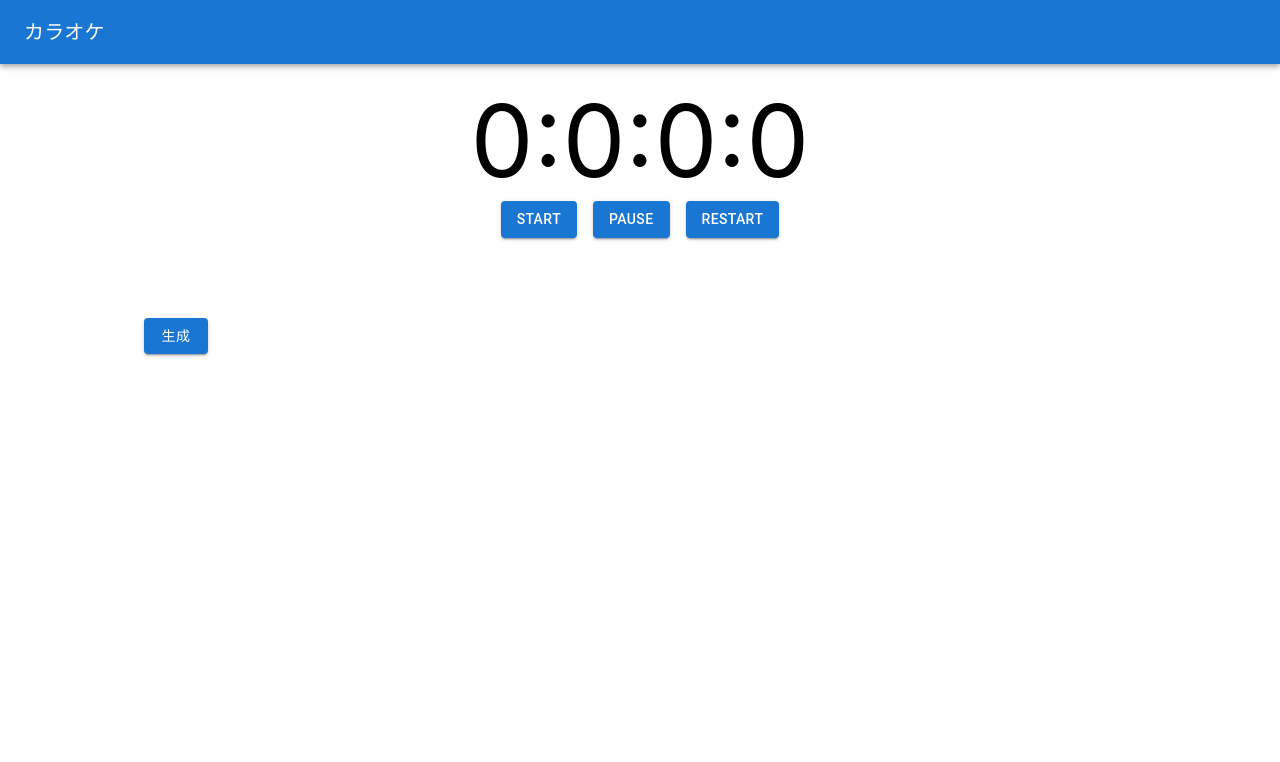
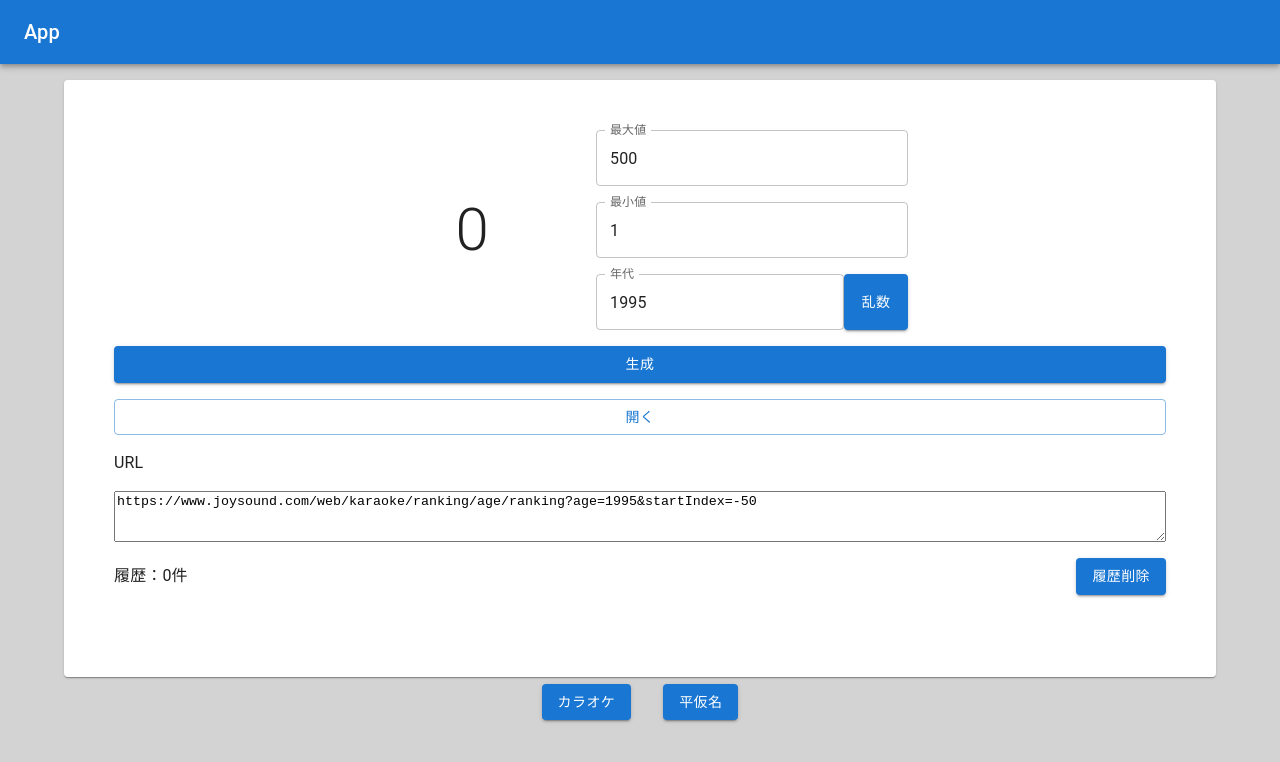
Before and after one commit to nRIONn/kara, a React (Create React App) app: page /hiragana in a window 1280 px wide. Shown: the top 762 px of the page. Built offline with nearby package versions, Linux system fonts and the light colour scheme.

Commit message:
routerやめた

```diff
--- a/package.json
+++ b/package.json
@@ -16,8 +16,6 @@
     "@types/react-dom": "^18.0.0",
     "react": "^18.2.0",
     "react-dom": "^18.2.0",
-    "react-router": "^6.22.0",
-    "react-router-dom": "^6.22.0",
     "react-scripts": "5.0.1",
     "react-timer-hook": "^3.0.7",
     "typescript": "^4.4.2",
--- a/src/App.tsx
+++ b/src/App.tsx
@@ -1,118 +1,29 @@
-import { Box, Button, Container, List, Stack, TextareaAutosize, TextField, Typography } from '@mui/material'
-import { useEffect, useState } from 'react'
+import { Box, Button, Card, Stack } from '@mui/material'
+import { useState } from 'react'
 import Bar from './Bar'
-import { generateHistoryElements, History, intializeHistory, storeHistory } from './history'
-import RemoveDialog from './RemoveDialog'
 import Hiragana from './Hiragana'
-const defaultUrl = "https://www.joysound.com/web/karaoke/ranking/age/ranking?age=1995&startIndex=0"
+import Karaoke from './Karaoke'
 
-/**
- * 機能
- * ・乱数が振れる
- * ・リンクを出す
- * ・履歴保存（24時間？）
- * ・年代±10機能
- */
 function App() {
-  const [max, setMax] = useState(500)
-  const [min, setMin] = useState(1)
-  const [age, setAge] = useState(1995)
-  const [rand, setRand] = useState(0)
-  const [isDuplication, setDuplication] = useState(false)
-  const [history, setHistory] = useState<History>({ list: [] })
-  const [url, setUrl] = useState(defaultUrl)
-  const [openRemoveDialpg, setOpenRemoveDialog] = useState(false)
-
-  const createRandom = () => {
-    const number = Math.ceil(Math.random() * (max - min + 1)) + min - 1
-    const duplictate = history.list.some(li => li.number === number && li.age === age)
-
-    // 重複確認して履歴に追加
-    if (!duplictate) setHistory({ list: [{ number: number, time: new Date().getTime(), age }, ...history.list] })
-
-    setRand(number)
-
-    // 重複表示
-    setDuplication(duplictate)
-  }
-
-  const changeAge = () => {
-    setAge(Math.ceil(Math.random() * (1984 - 2006 + 1)) + 2006 - 1)
-  }
-  const createUrl = () => {
-    const urlObj = new URL(defaultUrl)
-    const stIdx = (Math.floor((rand - 1) / 50)) * 50
-    // start
-    urlObj.search = urlObj.search.split('&').map((param) => {
-      if (param.includes('startIndex')) {
-        return `startIndex=${stIdx}`
-      } else if (param.includes('age')) {
-        return `age=${age}`
-      } else {
-        return param
-      }
-    }).join('&')
-    setUrl(urlObj.href)
-  }
-
-
-  useEffect(createUrl, [rand, age])
-  useEffect(() => storeHistory(history), [history])
-
-  // 履歴の初期取得
-  useEffect(() => setHistory(intializeHistory()), [])
-
-  const historyList: JSX.Element[] = generateHistoryElements(history)
-
-  const deleteHistory = () => {
-    history.list.shift()
-    setHistory({ list: [...history.list] })
-    setOpenRemoveDialog(false)
-  }
-
-  const deleteAllHistory = () => {
-    localStorage.clear()
-    setHistory({ list: [] })
-    setOpenRemoveDialog(false)
-  }
+  const [route, setRoute] = useState("カラオケ")
+  const handleRoute = (val: string) => setRoute(val)
+  const Btn = (props: { route: string }) => <Button onClick={() => handleRoute(props.route)} variant='contained'>{props.route}</Button>
 
   return (
-    <div>
+    <Box>
       <Bar />
-      <Container sx={{ maxWidth: '480px' }}>
-        <Stack spacing={2} >
-          <Stack spacing={3} direction="row" justifyContent="center">
-            <Box alignSelf="center" width="200px">
-              <Typography variant="h2" sx={{ textAlign: 'center' }}>{rand}</Typography>
-              {isDuplication && <Typography color="error">※重複</Typography>}
-            </Box>
-            <Stack spacing={2} justifyContent="center">
-              <TextField label="最大値" value={max} type="number" onChange={(e) => setMax(Number(e.target.value))} />
-              <TextField label="最小値" value={min} type="number" onChange={(e) => setMin(Number(e.target.value))} />
-              <Stack direction="row">
-                <TextField label="年代" value={age} type="number" onChange={(e) => setAge(Number(e.target.value))} />
-                <Button variant='contained' onClick={changeAge}>乱数</Button>
-              </Stack>
-            </Stack>
-          </Stack>
-          <Button sx={{ width: '100%' }} variant="contained" onClick={createRandom}>生成</Button>
-          <a href={url}><Button variant="outlined" sx={{ width: '100%' }}>開く</Button></a>
-          <Typography>URL</Typography>
-          <TextareaAutosize minRows={3} value={url} onChange={(e) => setUrl(e.target.value)} />
-          <Stack direction="row" sx={{ display: 'flex', justifyContent: 'space-between', alignItems: 'center' }}>
-            <Typography>履歴：{history.list.length}件</Typography>
-            <Button variant='contained' onClick={() => setOpenRemoveDialog(true)}>履歴削除</Button>
-          </Stack>
-          <List sx={{ display: 'flex', flexWrap: 'wrap' }}>{historyList}</List>
-        </Stack>
-        <Hiragana />
-      </Container>
-      <RemoveDialog isOpen={openRemoveDialpg}
-        close={() => setOpenRemoveDialog(false)}
-        deleteHistory={deleteHistory}
-        deleteAll={deleteAllHistory} />
-    </div >
+      {route === "カラオケ" && <Karaoke />}
+      {route === "平仮名" && <Hiragana />}
+      <Box position={"fixed"} bottom={0} mb={10} textAlign={"center"} width={"100%"}>
+        <Stack direction={"row"} spacing={4} justifyContent={"center"} >
+          <Btn route="カラオケ" />
+          <Btn route="平仮名" />
+        </Stack >
+      </Box>
+    </Box>
   )
 }
 
+
+
 export default App
--- a/src/Bar.tsx
+++ b/src/Bar.tsx
@@ -1,18 +1,17 @@
-import AppBar from '@mui/material/AppBar';
-import Box from '@mui/material/Box';
-import Toolbar from '@mui/material/Toolbar';
-import Typography from '@mui/material/Typography';
+import AppBar from '@mui/material/AppBar'
+import Box from '@mui/material/Box'
+import Toolbar from '@mui/material/Toolbar'
+import Typography from '@mui/material/Typography'
 export default function Bar() {
     return (
         <Box sx={{ flexGrow: 1, mb: "16px" }}>
             <AppBar position="static">
                 <Toolbar>
-
                     <Typography variant="h6" component="div" sx={{ flexGrow: 1 }}>
-                        カラオケ
+                        App
                     </Typography>
                 </Toolbar>
             </AppBar>
         </Box>
-    );
+    )
 }
--- a/src/Footer.tsx
+++ /dev/null
@@ -1,10 +0,0 @@
-import { Stack } from "@mui/material"
-import { Link } from "react-router-dom"
-
-const Footer = () =>
-    <Stack spacing={3} justifyContent={"center"} direction={"row"}>
-        <Link to={'/'}>カラオケ</Link>
-        <Link to={'/hiragana'}>ひらがな</Link>
-    </Stack>
-
-export default Footer
--- a/src/Hiragana.tsx
+++ b/src/Hiragana.tsx
@@ -1,4 +1,4 @@
-import { Box, Button, Card, CardContent, Container, Stack, Typography } from '@mui/material'
+import { Box, Button, Card, CardContent, Container, Stack, TextField, Typography } from '@mui/material'
 import { useState } from 'react'
 import Bar from './Bar'
 import { useTimer } from 'react-timer-hook'
@@ -9,10 +9,7 @@ const allHiraganas = "あいうえおかきくけこさしすせそたちつて
  *
  */
 function Hiragana() {
-    const [hiraganas, setHiraganas] = useState<{ hiragana1: string, hiragana2: string }>({ hiragana1: "", hiragana2: "" })
-
-    const [time, setTime] = useState(180)
-
+    const [hiraganas, setHiraganas] = useState<{ hiragana1: string, hiragana2: string }>({ hiragana1: "？", hiragana2: "？" })
     const createHiragana = () => {
         const hiragana1 = allHiraganas[Math.floor(Math.random() * allHiraganas.length)]
         const hiragana2 = allHiraganas[Math.floor(Math.random() * allHiraganas.length)]
@@ -22,44 +19,40 @@ function Hiragana() {
     const before3min = new Date(new Date().getTime() - 30000)
 
     return (
-        <div>
-            <Bar />
-            <Container sx={{ maxWidth: '480px' }}>
-                <MyTimer expiryTimestamp={before3min} time={time} />
-                <Box width={100} height={200} m={10}>
-                    <Stack direction={"row"} mt={10} spacing={4}>
-                        <Button sx={{ width: 80 }} variant="contained" onClick={createHiragana}>生成</Button>
-                        <Typography variant='h3'>{hiraganas.hiragana1}</Typography>
-                        <Typography variant='h3'>{hiraganas.hiragana2}</Typography>
-                    </Stack>
-                </Box>
-            </Container>
-        </div >
+        <Container style={{ display: "grid", justifyContent: "center" }}>
+            <Card style={{ width: "fit-content", padding: "40px", marginBottom: "30px" }}>
+                <MyTimer expiryTimestamp={before3min} />
+            </Card>
+            <Card style={{ padding: "50px", display: "grid", justifyContent: "center" }}>
+                <Stack direction={"row"} spacing={6} style={{ marginBottom: "20px" }}>
+                    <Typography variant='h3'>{hiraganas.hiragana1}</Typography>
+                    <Typography variant='h3'>{hiraganas.hiragana2}</Typography>
+                </Stack>
+                <Button sx={{ width: 150 }} variant="contained" onClick={createHiragana}>生成</Button>
+            </Card>
+        </Container >
     )
 }
 
 
 
-const MyTimer = (props: { expiryTimestamp: Date, time: number }) => {
+const MyTimer = (props: { expiryTimestamp: Date }) => {
     const { expiryTimestamp } = props
 
     const {
-        totalSeconds,
         seconds,
         minutes,
         hours,
         days,
-        isRunning,
         start,
         pause,
-        resume,
         restart,
     } = useTimer({ expiryTimestamp, onExpire: () => console.warn('onExpire called') })
-
+    const [time, setTime] = useState(180)
 
     return (
         <div style={{ textAlign: 'center' }}>
-            <div style={{ fontSize: '100px' }}>
+            <div style={{ fontSize: '80px' }}>
                 <span>{days}</span>:<span>{hours}</span>:<span>{minutes}</span>:<span>{seconds}</span>
             </div>
             <Stack spacing={2} direction={"row"} justifyContent={"center"}>
@@ -67,13 +60,15 @@ const MyTimer = (props: { expiryTimestamp: Date, time: number }) => {
                 <Button variant='contained' onClick={pause}>Pause</Button>
                 {/* <Button variant='contained' onClick={resume}>Resume</Button> */}
                 <Button variant='contained' onClick={() => {
-                    const time = new Date()
-                    time.setSeconds(time.getSeconds() + props.time)
-                    restart(time)
+                    const now = new Date()
+                    now.setSeconds(now.getSeconds() + time)
+                    restart(now)
                 }}>Restart</Button>
             </Stack>
-
-
+            <TextField type='number' value={time}
+                label={"秒"}
+                onChange={(e) => setTime(Number(e.target.value as string))}
+                style={{ marginTop: "20px", width: "300px" }} />
         </div>
     )
 }
--- a/src/Karaoke.tsx
+++ b/src/Karaoke.tsx
@@ -1,9 +1,8 @@
-import { Box, Button, Container, List, Stack, TextareaAutosize, TextField, Typography } from '@mui/material'
+import { Box, Button, Card, Container, List, Stack, TextareaAutosize, TextField, Typography } from '@mui/material'
 import { useEffect, useState } from 'react'
 import Bar from './Bar'
 import { generateHistoryElements, History, intializeHistory, storeHistory } from './history'
 import RemoveDialog from './RemoveDialog'
-import Footer from './Footer'
 const defaultUrl = "https://www.joysound.com/web/karaoke/ranking/age/ranking?age=1995&startIndex=0"
 
 /**
@@ -78,8 +77,8 @@ function Karaoke() {
 
     return (
         <div>
-            <Bar />
             <Container sx={{ maxWidth: '480px' }}>
+                <Card style={{ padding: "50px" }}>
                     <Stack spacing={2} >
                         <Stack spacing={3} direction="row" justifyContent="center">
                             <Box alignSelf="center" width="200px">
@@ -105,8 +104,8 @@ function Karaoke() {
                         </Stack>
                         <List sx={{ display: 'flex', flexWrap: 'wrap' }}>{historyList}</List>
                     </Stack>
+                </Card>
             </Container>
-            <Footer />
             <RemoveDialog isOpen={openRemoveDialpg}
                 close={() => setOpenRemoveDialog(false)}
                 deleteHistory={deleteHistory}
--- a/src/index.css
+++ b/src/index.css
@@ -11,3 +11,7 @@ code {
   font-family: source-code-pro, Menlo, Monaco, Consolas, 'Courier New',
     monospace;
 }
+
+html {
+  background-color: lightgrey;
+}
--- a/src/index.tsx
+++ b/src/index.tsx
@@ -1,36 +1,35 @@
-import ReactDOM, { createRoot } from 'react-dom/client'
+import ReactDOM from 'react-dom/client'
 import reportWebVitals from './reportWebVitals'
 import './index.css'
-import { RouterProvider, createBrowserRouter } from "react-router-dom"
-import Karaoke from "./Karaoke"
-import Hiragana from './Hiragana'
+import React from 'react'
+import App from './App'
 const root = ReactDOM.createRoot(
   document.getElementById('root') as HTMLElement
 )
-// root.render(
-//   <React.StrictMode>
-//     <App />
-//   </React.StrictMode>
-// );
+root.render(
+  <React.StrictMode>
+    <App />
+  </React.StrictMode>
+)
 
 // If you want to start measuring performance in your app, pass a function
 // to log results (for example: reportWebVitals(console.log))
 // or send to an analytics endpoint. Learn more: https://bit.ly/CRA-vitals
 reportWebVitals()
 
-const router = createBrowserRouter([
-  {
-    path: "/kara",
-    element: (
-      <Karaoke />
-    ),
-  },
-  {
-    path: "/hiragana",
-    element: <Hiragana />,
-  },
-])
+// const router = createBrowserRouter([
+//   {
+//     path: "/kara",
+//     element: (
+//       <Karaoke />
+//     ),
+//   },
+//   {
+//     path: "/hiragana",
+//     element: <Hiragana />,
+//   },
+// ])
 
-createRoot(document.getElementById("root")!).render(
-  <RouterProvider router={router} />
-)
+// createRoot(document.getElementById("root")!).render(
+//   <RouterProvider router={router} />
+// )
```
Also changed, not shown: 2 other files (tests, documents, lock files or other folders). Lines whose indentation alone changed are shown as unchanged.
